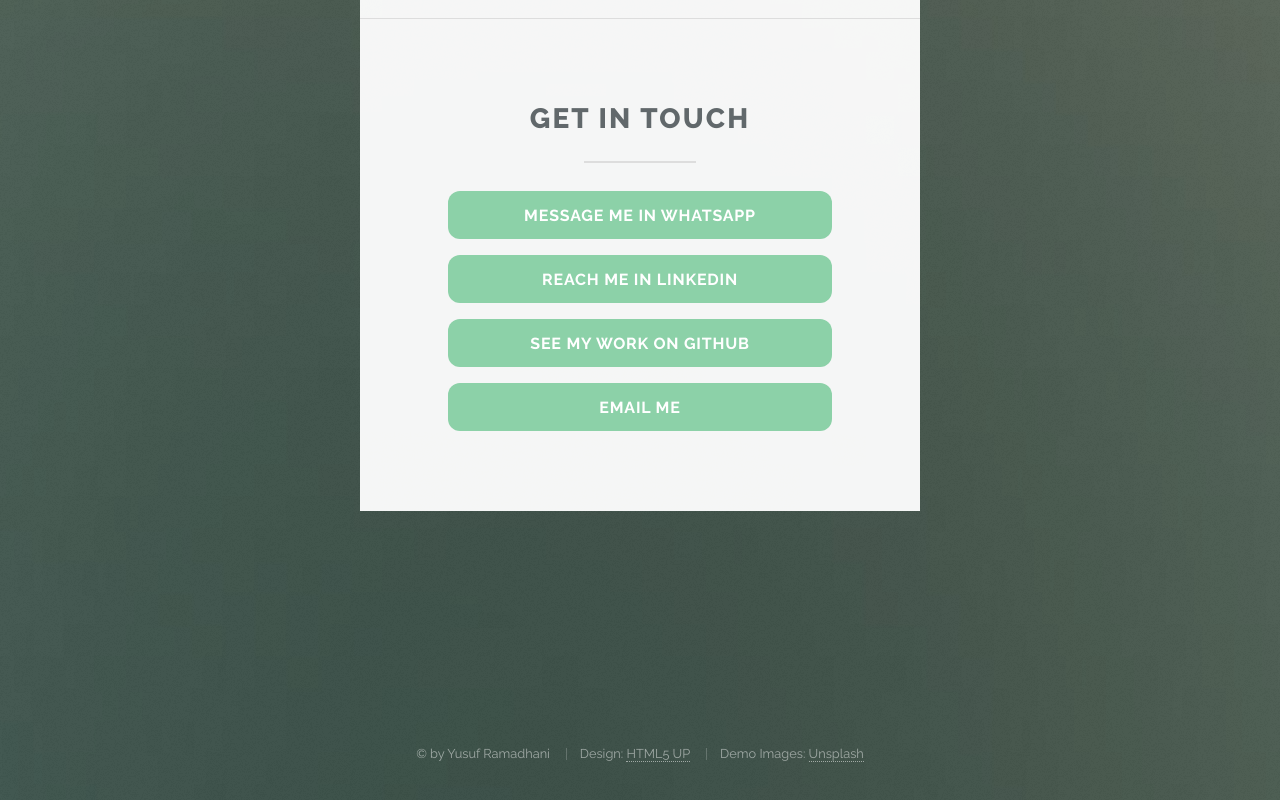
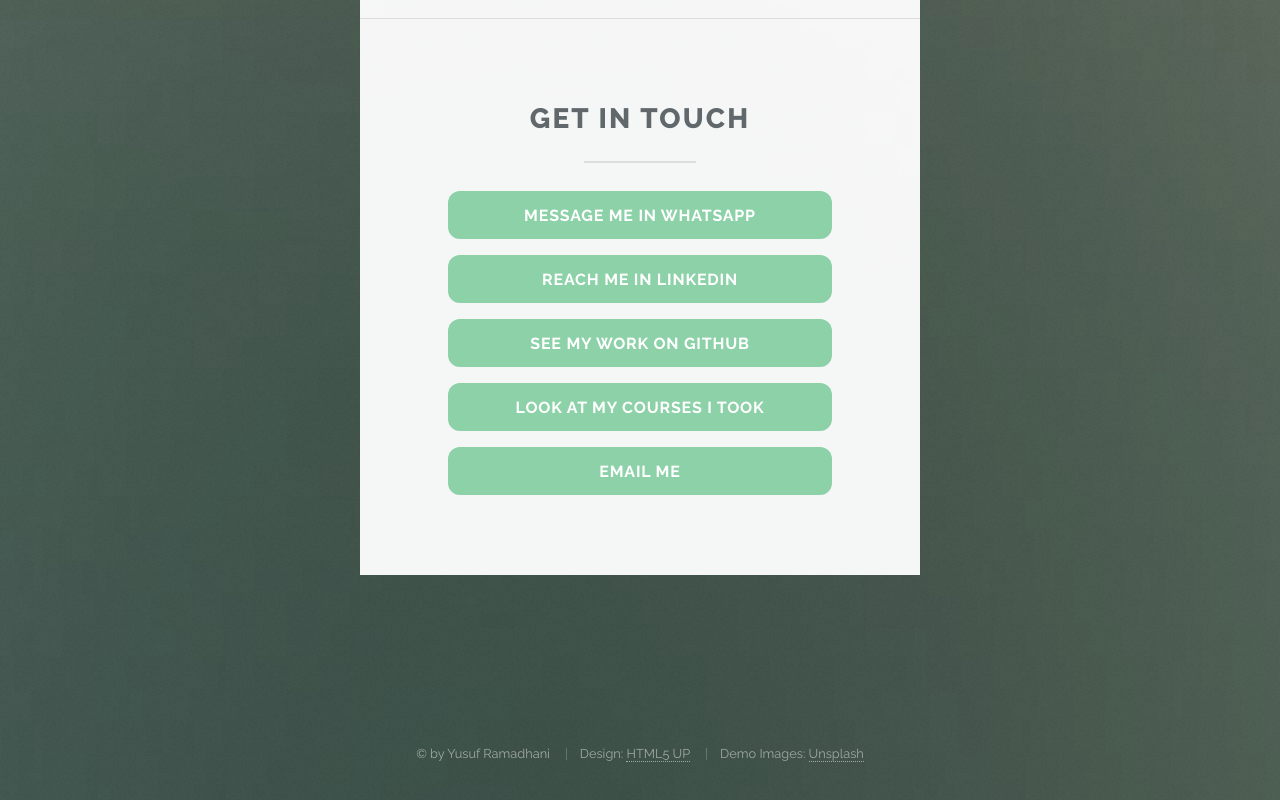
Before and after one commit to YusufRamadhani/YusufRamadhani.github.io, a plain HTML site: page index.html in a window 1280 px wide. Shown: the part 3182-3982 px from the top of the page. Drawn offline with Linux system fonts and the light colour scheme.

Commit message:
Update index.html

```diff
--- a/index.html
+++ b/index.html
@@ -460,6 +460,8 @@ print 'It took ' + i + ' iterations to sort the deck.';</code></pre>
 				<li><a href="https://github.com/YusufRamadhani" class="button special rounded uniform">See my work on
 						Github</a>
 				</li>
+				<li><a href="https://www.datacamp.com/profile/yrdhani" class="button special rounded uniform">Look at my courses I took</a>
+				</li>
 				<li><a href="mailto: yrdhani@gmail.com" class="button special rounded uniform">Email me</a></li>
 			</ul>
 		</div>
```
